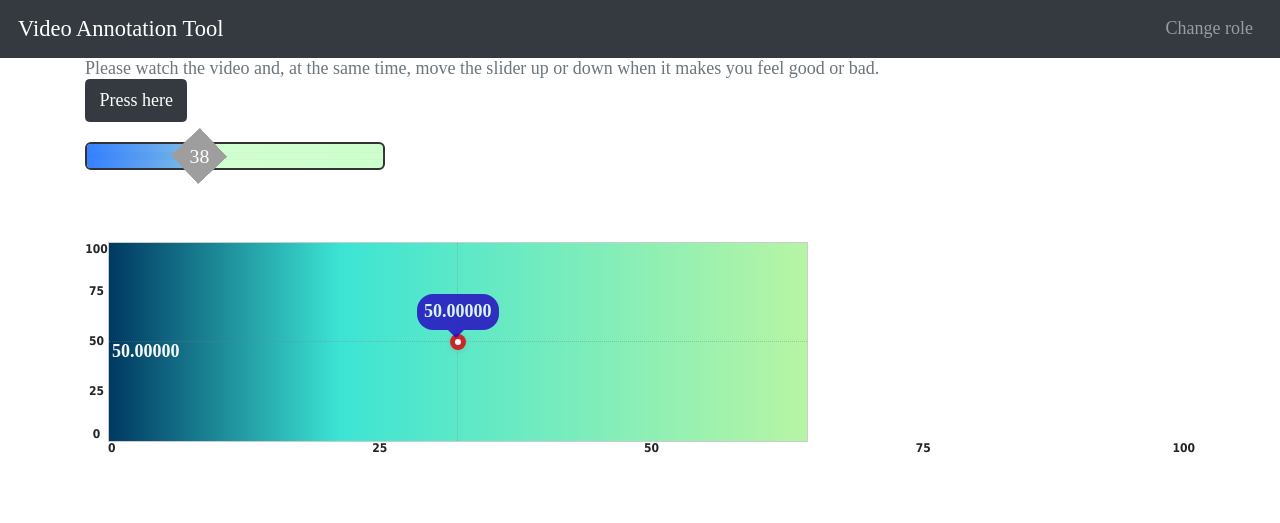
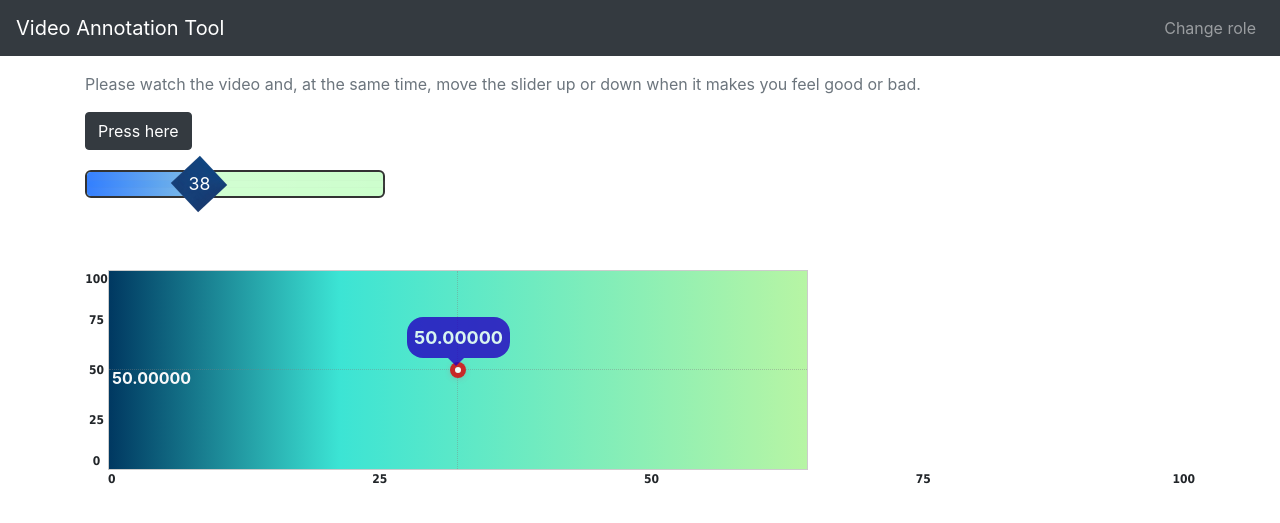
Before and after one commit to leahkla/cognitive-neuroscience-project, a Flask app: page /user in a window 1280 px wide. Shown: the top 523 px of the page. Run offline with Flask 2, Linux system fonts and the light colour scheme; the visitor is signed in with stand-in values (Sample User, id 1); some libraries are stand-ins or nearby versions; grey boxes are pictures that could not be loaded.

Commit message:
Refactored the static folder
Also restored the correct css for user.html (i.e. redid the refactoring of slider.css from before).

```diff
--- a/app/static/slider.css
+++ b/app/static/css/slider.css
@@ -1,20 +1,8 @@
 @charset "UTF-8";
 /* Modified Meyer Reset based on http://meyerweb.com/eric/tools/css/reset/
-   v2.0 | 20110126   License: none (public domain)*/
-html, body, div, span, h1, h2, h3, h4, h5, h6, p,
-a, b, em, img, input {
-    margin: 0;padding: 0;border: 0;
-    font: inherit; vertical-align: baseline;
-}
-body {line-height: 1.2;}
-*, *:before, *:after {box-sizing: border-box;}
-/* End Modified Meyer Reset*/
+   v2.0 | 20110126   License: (public domain)*/
 
-html {font-size:16px;}
 :root {
-    --headerfont: sans-serif;
-    --mainfont: serif;
-    --headerfont: sans-serif;
     --maincolor: #333;
     --accentcolor: rgb(54,128,255);
     --accentcoloralpha: rgba(54,128,255,0.5);
@@ -27,7 +15,6 @@ html {font-size:16px;}
     --innertrackradius: 4px;
 }
 
-body
 /*Grid layout - also see media queries below*/
 .wrapper {
   display:grid;
@@ -43,8 +30,7 @@ body
   justify-items: center;
 }
 @media screen and (min-width: 768px) {
-  html {font-size:18px;}
-	.content {grid-template-columns: 2.5fr 1fr;}
+    .content {grid-template-columns: 2.5fr 1fr;}
 }
 /* #### Small Mobile Phones Portrait #### */
 @media screen and (max-device-width: 480px) and (orientation: portrait){
@@ -61,25 +47,6 @@ body
   background:white;
   max-width:var(--maxwidth);
   height:auto;
-  text-align:center;
-}
-
-h1, h2 {
-  font-weight:bold;
-  font-family:var(--headerfont);
-  color:var(--accentcolor);
-  pointer-events:none;
-}
-h1 {
-  font-size:2rem;
-  margin:0 0 30px 0;
-}
-h2 {
-  font-size:1.5rem;
-  margin:0 0 10px 0;
-  padding:0;
-  height:30px;
-  width:100%;
   text-align:center;
 }
 .content {
@@ -124,7 +91,7 @@ h2 {
 .sliderthumb {
   width:var(--thumbsize);
   height:var(--thumbsize);
-	background-image:url('http://www.eurowirecontainers.com/media/catalog/product/cache/1/thumbnail/65x/040ec09b1e35df139433887a97daa66f/w/e/werzalit-square-table-top-deep-blue-600mm.jpg');
+	background-image:url('../icons/slider_fancy.jpg');
   background-size: 100% 100%;
 	background-repeat: no-repeat;
   background-color:transparent;
--- a/app/templates/base.html
+++ b/app/templates/base.html
@@ -18,7 +18,7 @@
     <link rel="stylesheet"
           href="//code.jquery.com/ui/1.12.1/themes/base/jquery-ui.css">
     <link rel="shortcut icon"
-          href="{{ url_for('static', filename='favicon.ico') }}">
+          href="{{ url_for('static', filename='icons/favicon.ico') }}">
     {% block head_extension %}{% endblock %}
 
 </head>
--- a/app/templates/index.css
+++ /dev/null
@@ -1,3 +0,0 @@
-
- #player{ width:729px; float:left;}
- #slider-vertical { width:50px; float: right;}
--- a/app/templates/user/user.html
+++ b/app/templates/user/user.html
@@ -9,11 +9,16 @@
         src="{{ url_for('static', filename='js/scripts.js') }}"></script>
 <script type="text/javascript"
         src="{{ url_for('static', filename='js/slider.js') }}"></script>
-<script type="text/javascript" src="http://code.jquery.com/jquery-latest.min.js"></script>
-<script type="text/javascript" src="{{ url_for('static', filename='js/jquery.js') }}"></script>
-<link rel="stylesheet" type="text/css" href="{{ url_for('static', filename='jquery.range2dslider.css') }}">
-<link rel="stylesheet" type="text/css" href="{{ url_for('static', filename='slider.css') }}">
-<script type="text/javascript" src="{{ url_for('static', filename='js/jquery.range2dslider.js') }}"></script>
+<script type="text/javascript"
+        src="http://code.jquery.com/jquery-latest.min.js"></script>
+<script type="text/javascript"
+        src="{{ url_for('static', filename='js/jquery.js') }}"></script>
+<link rel="stylesheet" type="text/css"
+      href="{{ url_for('static', filename='css/jquery.range2dslider.css') }}">
+<link rel="stylesheet" type="text/css"
+      href="{{ url_for('static', filename='css/slider.css') }}">
+<script type="text/javascript"
+        src="{{ url_for('static', filename='js/jquery.range2dslider.js') }}"></script>
 
 
 {% endblock %}
@@ -47,7 +52,7 @@
                  id="player"></div>
         </div>
         <div>
-            <div id="buttonContainer" >
+            <div id="buttonContainer">
                 <button class="btn btn-dark" id="button-1">Press here</button>
             </div>
             <!-- <form id="slider-1" style="width:220%;transform:rotate(270deg)">
@@ -66,11 +71,12 @@
         </div>
 
         <div id="slider2-wrapper" style="width:100px; height:100px">
-          <form id="slider-2" class="rangepresenter" >
+            <form id="slider-2" class="rangepresenter">
                 <div class="rangewrapper">
                     <div class="sliderfill">
 
-              <input class="customrange" type="range" min="0" max="100" value="50" name="value"
+                        <input class="customrange" type="range" min="0"
+                               max="100" value="50" name="value"
                                ondrag="slider_value.innerHTML = this.value;"
                                onchange="player.getCurrentTime().then(timestamp =>
                        {sendData2D(timestamp, this.value, 50, {{ vimeoId }})});
@@ -89,7 +95,10 @@
         </div>
         <div style="display:block;" id="slider_div">
 
-        <input id="slider" class="align-self-end" min="0" max="100" ondrag="slider_value.innerHTML = this.value;" onchange="twoDimensionalSliderOnChange();" style="position:relative;bottom:10px">
+            <input id="slider" class="align-self-end" min="0" max="100"
+                   ondrag="slider_value.innerHTML = this.value;"
+                   onchange="twoDimensionalSliderOnChange();"
+                   style="position:relative;bottom:10px">
 
         </div>
     </div>
@@ -110,6 +119,8 @@ function twoDimensionalSliderOnChange()
              }
            });
 }
+
+
 </script>
 
 
@@ -135,6 +146,8 @@ $('#slider').range2DSlider({
 
 $('#slider')
   .range2DSlider();
+
+
 </script>
 
 <script>
@@ -167,6 +180,8 @@ $('#slider')
     player.on('play', function () {
       console.log('The video is playing, yay!');
     });
+
+
 </script>
 
 <script>
@@ -198,5 +213,7 @@ $('#slider')
                 ticks = 0;
         }
     });
+
+
 </script>
 {% endblock %}
```
Also changed, not shown: app/templates/control/choose_role.html (+8 -5 lines), app/static/css/choose_role.css (renamed from app/static/choose_role.css), app/static/css/jquery.range2dslider.css (renamed from app/static/jquery.range2dslider.css), app/static/icons/favicon.ico (renamed from app/static/favicon.ico), app/static/icons/slider_fancy.jpg (added). Lines whose indentation alone changed are shown as unchanged.
